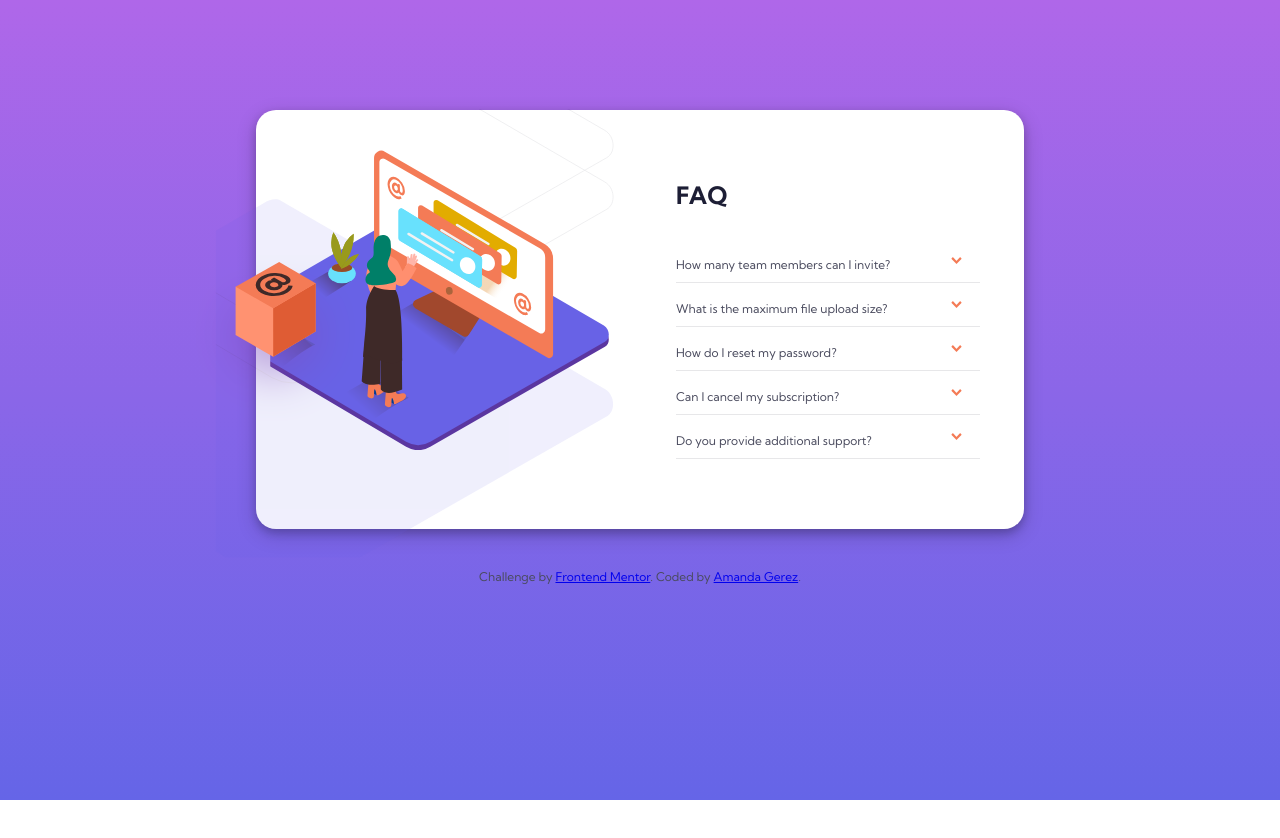
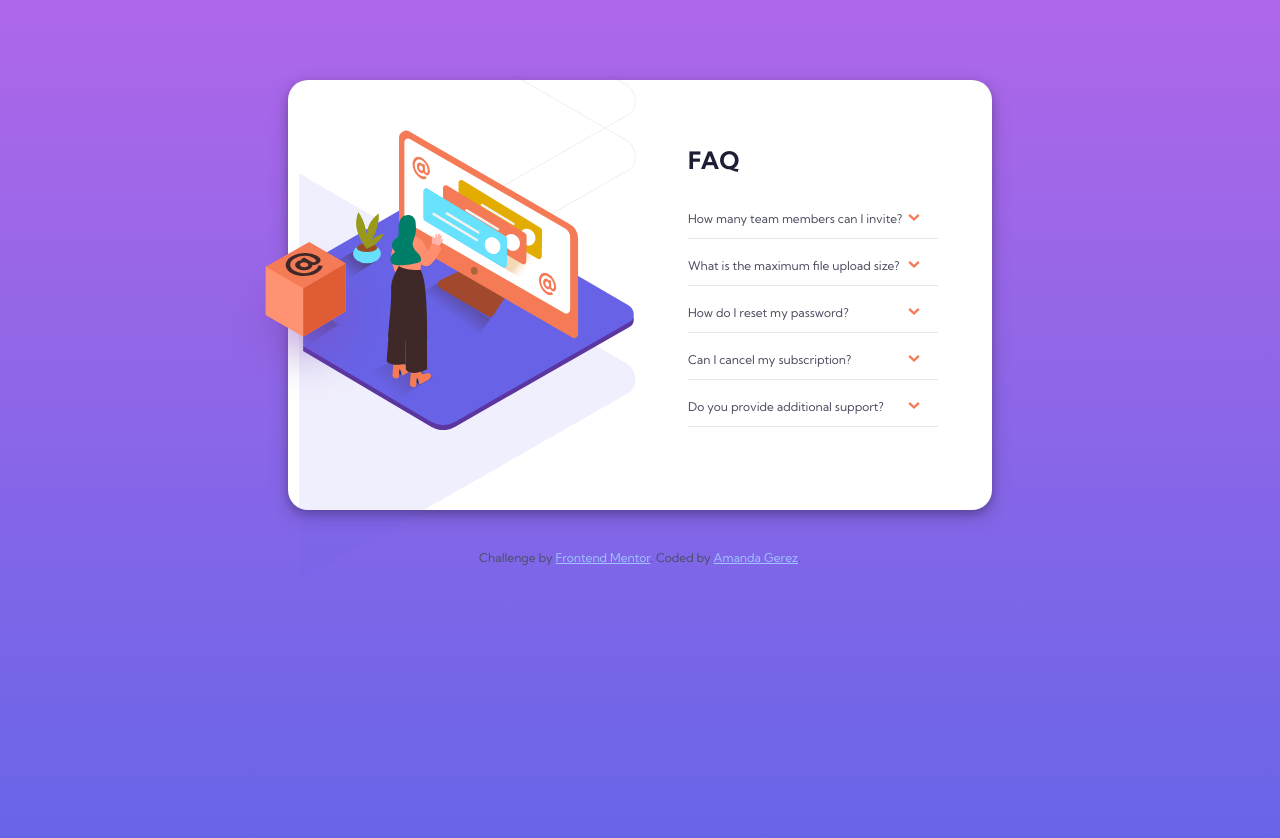
Before and after one commit to jlecates88/faq-accordion-card-main, a plain HTML site: page index.html in a window 1280 px wide. Before the commit the page ends 800 px from the top, so only its background shows below. Drawn offline with Linux system fonts and the light colour scheme; a web font is replaced by a local one.

Commit message:
Applying style corrections

```diff
--- a/index.html
+++ b/index.html
@@ -10,20 +10,16 @@
 
   <title>Frontend Mentor | FAQ Accordion Card</title>
 
-  <!-- Fonts -->
-  <link href="https://fonts.googleapis.com/css2?family=Kumbh+Sans:wght@400;700&display=swap" rel="stylesheet">
+  <link rel="stylesheet" href="styles/style.css">
 
-  <link rel="stylesheet" href="styles/style.css">
 </head>
 
 <body>
 
-  <div class="container">
-
   <main>
-      <img class="img_bg" src="images/bg-pattern-desktop.svg" height="650">
-      <img class="img_woman" src="images/illustration-woman-online-desktop.svg" height= "300">
-      <img class="img_box" src="images/illustration-box-desktop.svg" height= "165">
+    <img class="img_bg" src="images/bg-pattern-desktop.svg" height="700">
+    <img class="img_woman" src="images/illustration-woman-online-desktop.svg" height="300">
+    <img class="img_box" src="images/illustration-box-desktop.svg" height="165">
 
     <div class="container-accordion">
       <h1>FAQ</h1>
@@ -81,17 +77,19 @@
       </div>
 
     </div>
+  </main>
   </div>
-  </main>
+
 
 
   <div class="attribution">
     Challenge by <a href="https://www.frontendmentor.io?ref=challenge" target="_blank">Frontend Mentor</a>.
-    Coded by <a href="#">Amanda Gerez</a>.
+    Coded by <a href="https://github.com/Aman-sgz">Amanda Gerez</a>.
   </div>
 
   </div>
 
   <script src="js/app.js"></script>
 </body>
+
 </html>
--- a/js/app.js
+++ b/js/app.js
@@ -1,3 +1,4 @@
+
 var acc = document.getElementsByClassName("accordion");
 var i;
 
--- a/styles/style.scss
+++ b/styles/style.scss
@@ -14,7 +14,7 @@ $dark_grayish_blue: hsl(240, 6%, 50%);
 $light_grayish_blue: hsl(240, 5%, 91%);
 
 // Typography
-@import url(https://fonts.google.com/specimen/Kumbh+Sans);
+@import url('https://fonts.googleapis.com/css2?family=Kumbh+Sans:wght@400;700&display=swap');
 $kumbh_sans: 'Kumbh Sans', sans-serif;
 
 // Gradient
@@ -47,30 +47,24 @@ body {
     @include gradient(top, $list);
 }
 
-main {
-    display: flex;
-}
 
 /* Containers
 -----------------------------------------------------------------------------*/
-.container {
-    margin: 0 auto;
-}
-
 .container-accordion {
     border-radius: 20px;
     background-color: #ffffff;
-    padding: 70px 10px 70px 420px;
-    width: 60%;
+    padding: 65px 10px 100px 400px;
+    width: 55%;
     margin: 0 auto;
-    margin-top: 110px;
+    margin-top: 80px;
     box-shadow: 0 4px 8px 0 rgba(0, 0, 0, 0.2), 0 6px 20px 0 rgba(0, 0, 0, 0.19);
+    height: 430px;
 }
 
 h1 {
-    font-weight: bolder;
+    font-weight: 700;
     color: $verydark_desaturated_blue;
-    margin-bottom: 1.2em;
+    margin-bottom: 0.7em;
 }
 
 
@@ -78,7 +72,7 @@ h1 {
 -----------------------------------------------------------------------------*/
 .div-accordion{
     border-bottom: 1px solid $light_grayish_blue;
-    width: 90%;
+    width: 85%;
 }
 
 .accordion {
@@ -94,6 +88,7 @@ h1 {
     transition: 0.4s;
     display: flex;
     justify-content: space-between;
+    line-height: 1.5;
 }
 
 .active {
@@ -108,6 +103,7 @@ h1 {
 .accordion:hover {
     color: $softred;
 }
+
 
 .panel {
     padding: 0 5px 15px 0;
@@ -126,6 +122,7 @@ h1 {
 -------------------------------------------------------------------------------*/
 .img-icon {
     height: 8px;
+    margin-top: 4px;
 }
 
 .imgs_gral {
@@ -135,22 +132,22 @@ h1 {
 
 .img_bg {
     @extend .imgs_gral;
-    top: -60px;
-    left: -50px;
-    clip-path: inset(26% 0 5% 40%);
+    top: -120px;
+    left: -80px;
+    clip-path: inset(28% 0 0 53%);
 }
 
 .img_woman {
     @extend .imgs_gral;
-    top: 150px;
-    left: 215px;
-    clip-path: inset(0 0 0 14%);
+    top: 130px;
+    left: 240px;
+    clip-path: inset(0 0 0 16%);
 }
 
 .img_box {
     @extend .imgs_gral;
-    top: 260px;
-    left: 190px;
+    top: 240px;
+    left: 220px;
 }
 
 /*
@@ -158,6 +155,9 @@ h1 {
 .attribution {
     text-align: center;
     padding: 15px;
-    color: $verydark_grayish_blue;
+    color: #4a4e69;
     margin-top: 25px;
 }
+a {
+    color: #a0c4ff;
+}
```
Also changed, not shown: images/pointer-hand2.jpg (added), styles/style.css, 1 other file. Lines whose indentation alone changed are shown as unchanged.
